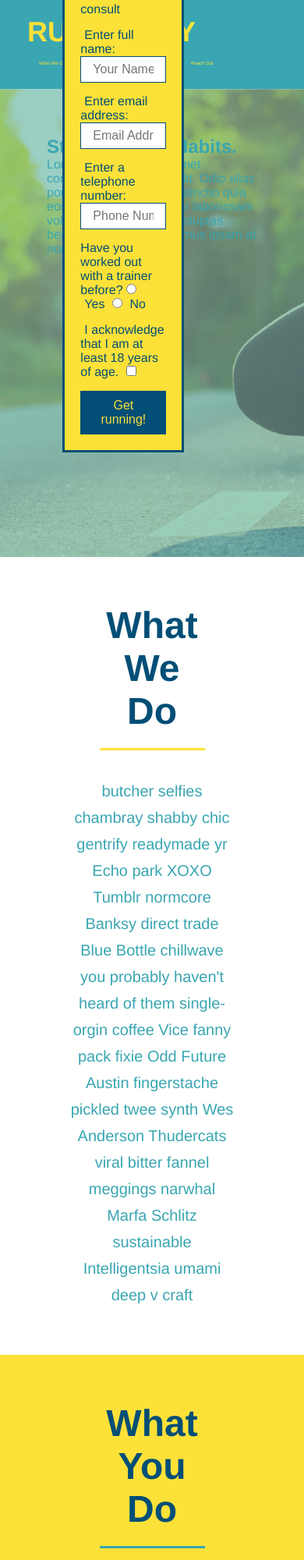
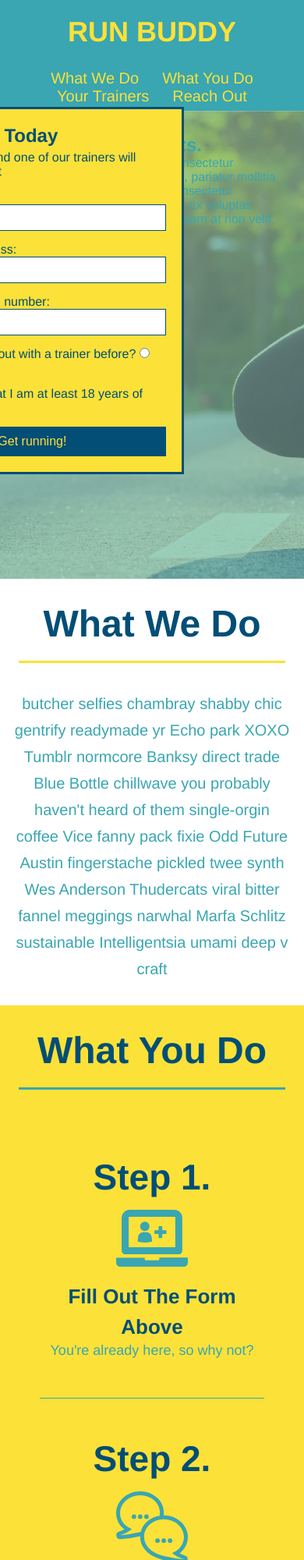
Before and after one commit to kaylaanngrace/run-buddy, a plain HTML site: page index.html in a window 390 px wide. Shown: the top 2000 px of the page at 78% size. Drawn offline with Linux system fonts and the light colour scheme.

Commit message:
added styles to media queries

```diff
--- a/assets/css/style.css
+++ b/assets/css/style.css
@@ -348,24 +348,89 @@ section {
 
 /* MEDIA QUERY FOR SMALLER DESKTOP SCREENS AND SMALLER */
 @media screen and (max-width: 980px) {
-    header h1 a {
-        /* this will be apploed on any screen smaller than 980px */
-
+    header {
+        padding-bottom: 0;
+        justify-content: center;
+    }
+    header h1 {
+        width: 100%;
+        text-align: center;
+    }
+    header nav ul {
+        margin-top: 20px;
+        width: 100%;
+        justify-content: center;
+    }
+    header nav ul li a {
+        font-size: 20px;
+    }
+    footer h2, footer div {
+        text-align: center;
+        width: 100%;
+    }
+    .hero-cta, .hero-form {
+        width: 100%;
+    }
+    .hero-cta {
+        text-align: center;
+    }
+    .section-title {
+        width: 80%;
+    }
+    .trainer {
+        flex: 0 70%;
+    }
+    .contact-info iframe {
+        flex: 1 100%;
     }
 }
 
 /* MEDIA QUERY FOR TABLETS AND SMALLER */
 @media screen and (max-width: 768px) {
-    header h1 {
-        /* this will be apploed on any screen between 768px and 575px */
-
+    section {
+        padding: 30px 15px;
+    }
+    .step h3 {
+        flex: 1 100%;
+        text-align: center;
+    }
+    .step-info {
+        flex: 2 100%;
+        text-align: center;
+        justify-content: center;
+    }
+    .step-img {
+        flex: 0 32%;
+        margin-right: 0;
+        margin-top: 15px;
+        margin-bottom: 15px;
+    }
+    .step-text {
+        flex: 100%;
     }
 }
 
 /* MEDIA QUERY FOR MOBILE PHONES AND SMALLER */
 @media screen and (max-width: 575px) {
-    header h1 {
-        /* this will be applied on any screen smaller than 575px */
-
+    .hero-form button {
+        width: 100%;
+    }
+    .section-title {
+        width: 95%;
+    }
+    .intro p {
+        width: 100%;
+    }
+    .trainer {
+        flex: 0 100%;
+    }
+    .contact-info {
+        text-align: center;
+    }
+    .center-info > * {
+        flex: 0 100%;
+    }
+    .contact-form {
+        order: 3;
     }
 }
```
